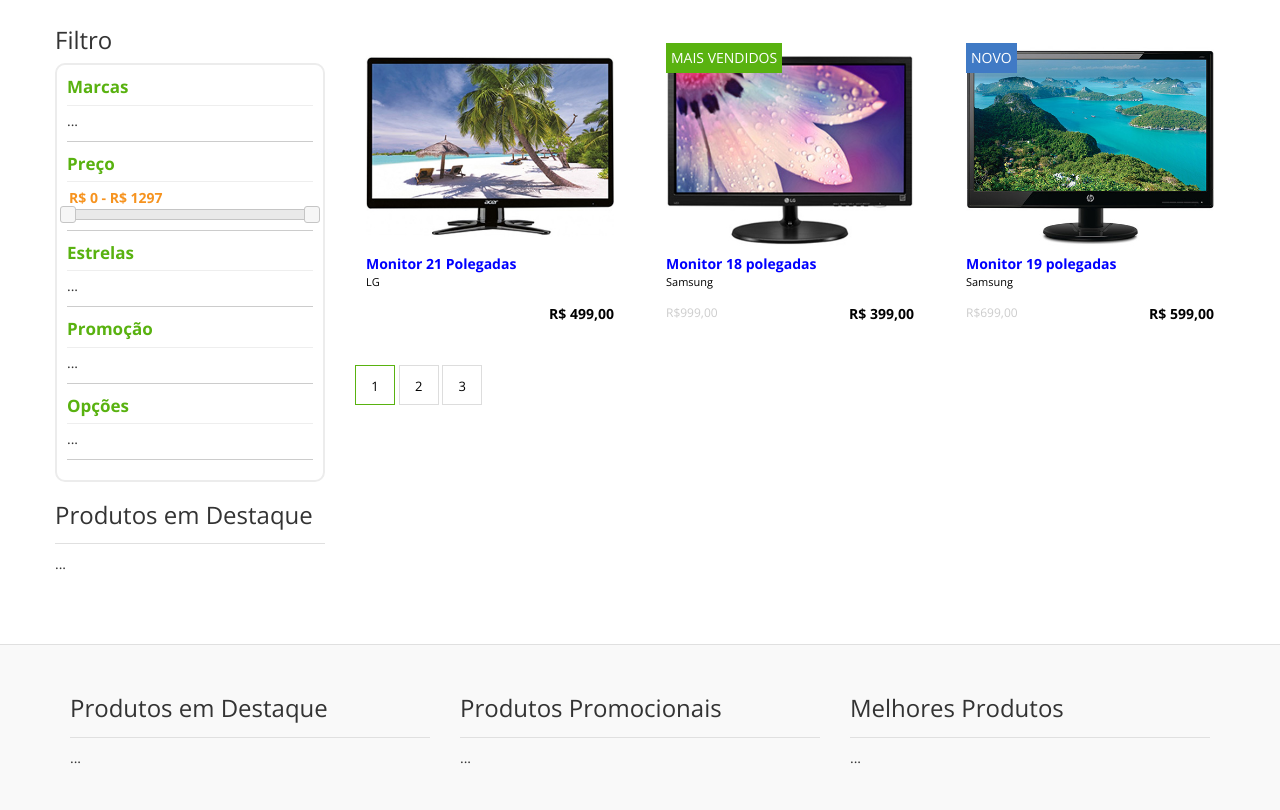
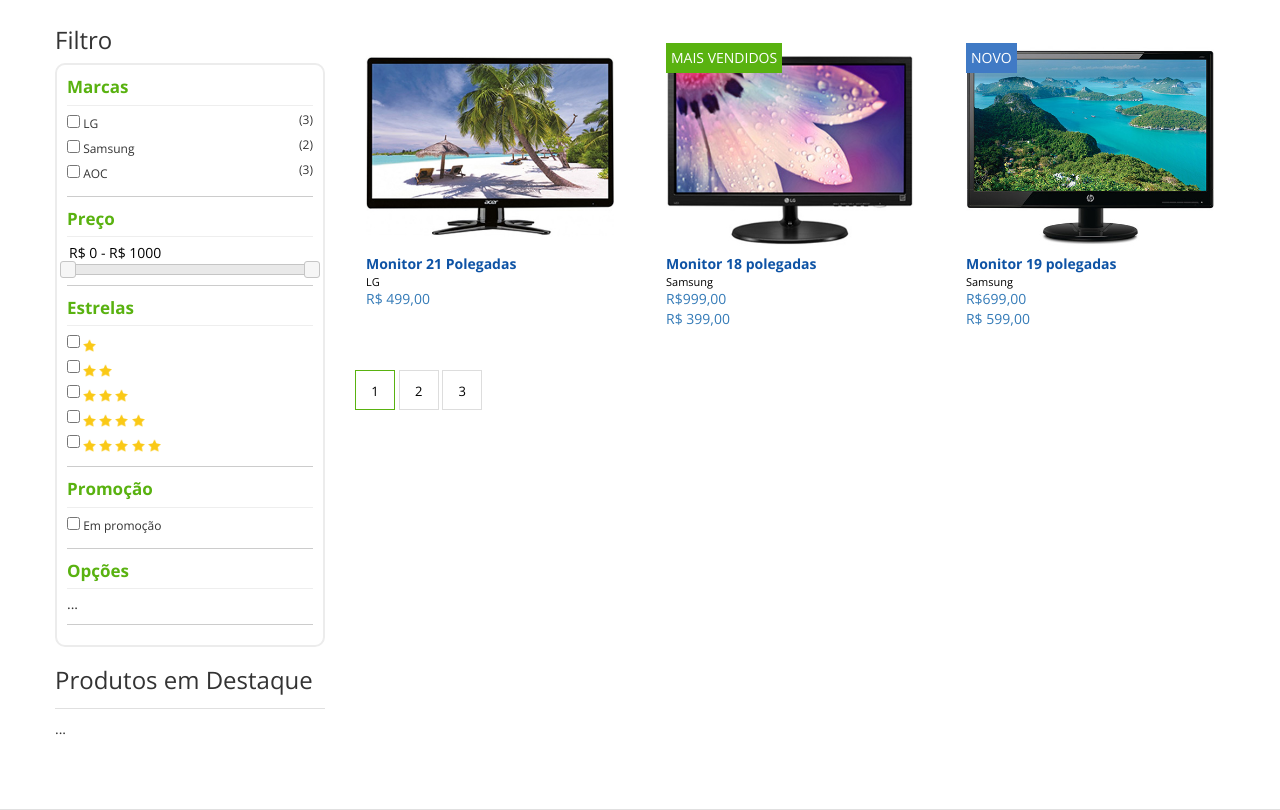
Before and after one commit to ThiagoMartinsdeMelo/ecommerce2, a PHP site: page /ecommerce2/ in a window 1280 px wide. Shown: the part 292-1102 px from the top of the page. Run offline with PHP 8.4, Linux system fonts and the light colour scheme; data comes from the database, SQL or seed files in the repository.

Commit message:
filter2/5

```diff
--- a/assets/css/style.css
+++ b/assets/css/style.css
@@ -201,14 +201,17 @@ footer {
 	background-color: #F9F9F9;
     border-top: 1px solid #e0e0e0;
 }
+
 .subarea {
 	margin-top:50px;
 	margin-bottom:50px;
 }
+
 .subarea form {
 	margin:0;
 	padding:0;
 }
+
 .subarea:before {
     content: "";
     position: absolute;
@@ -219,6 +222,7 @@ footer {
     z-index: 0;
     margin-top: 30px;
 }
+
 .subarea .subemail {
 	margin:0;
 	width:80%;
@@ -231,6 +235,7 @@ footer {
 	outline:0;
 	padding-left:15px;
 }
+
 .subarea input[type=submit] {
 	margin:0;
 	width:20%;
@@ -244,49 +249,60 @@ footer {
 	color:#FFF;
 	background-color:#59b210;
 }
+
 .subarea input[type=submit]:hover {
 	background-color:#60c011;
 }
+
 footer h3 {
 	margin-top:0;
 	margin-left:0;
 	margin-bottom:30px;
 	font-size:18px;
 }
+
 .links {
 	margin-bottom:50px;
 }
+
 .linkgroups a {
 	color: #acacac;
 	text-decoration: none;
 }
+
 .linkgroups a:hover {
 	color:#59b210;
 }
+
 .linkgroups ul,
 .linkgroups li {
 	margin:0 0 12px 0;
 	padding:0;
 	list-style:none;
 }
+
 .copyright {
 	background-color: #3D3D3D;
     padding: 17px 0;
     line-height: 30px;
     color: #8a8a8a;
 }
+
 .copyright span {
 	color:#FFF;
 }
+
 .payments {
 	text-align: right;
 }
+
 .payments img {
 	height:30px;
 	background-color:#FFF;
 	border-radius:4px;
 	margin-right:3px;
 }
+
 .no-padding {
 	padding:0;
 }
@@ -302,108 +318,113 @@ footer h3 {
 
 .product_item a {
 	text-decoration: none;
-	display: block;
+	display:block;
 }
 
 .product_tags {
-	position: absolute;
+	position:absolute;
 }
 
 .product_tag {
-	height: 30px;
-	line-height: 30px;
-	background-color: #000;
-	float: left;
-	clear: both;
-	padding-left: 5px;
-	padding-right: 5px;
-	margin-top: 5px;
-	color: #FFF;
+	height:30px;
+	line-height:30px;
+	background-color:#000;
+	float:left;
+	clear:both;
+	padding-left:5px;
+	padding-right:5px;
+	margin-top:5px;
+	color:#FFF;
 }
 
 .product_tag_red {
-	background-color: #F8484A;
+	background-color:#f8484a;
 	text-transform: uppercase;
 }
 
 .product_tag_green {
-	background-color: #59B210;
+	background-color:#59b210;
 	text-transform: uppercase;
 }
 
 .product_tag_blue {
-	background-color: #407AC5;
+	background-color:#407ac5;
 	text-transform: uppercase;
 }
 
 .product_name {
-	font-weight: bold;
-	color: #0000FF;
+	font-weight:bold;
+	color:#0e53a5;
 }
 
 .product_brand {
-	color: #000;
-	font-size: 11px;
+	color:#000;
+	font-size:11px;
 }
 
-.product_prince_from {
-	float: left;
-	color: #ccc;
-	font-size: 12px;
-	margin-top: 15px;
+.product_price_from {
+	float:left;
+	color:#CCC;
+	font-size:12px;
+	margin-top:15px;
 }
 
-.product_prince {
-	float: right;
-	color: #000;
+.product_price {
+	float:right;
+	color:#000;
 	font-weight: bold;
-	margin-top: 15px;
-}
-
-.paginationArea{
-	margin-top: 30px;
+	margin-top:15px;
 }
 
 .paginationItem {
-	width: 40px;
-	height: 40px;
-	border: 1px solid #DDD;
-	font-size: 13px;
+	width:40px;
+	height:40px;
+	border:1px solid #DDD;
+	font-size:13px;
 	text-align: center;
-	line-height: 40px;
-	display: inline-block;
+	line-height:40px;
+	display:inline-block;
 }
 
 .paginationItem:hover,
 .pag_active {
-	border: 1px solid #59B210;
+	border:1px solid #59b210;
 }
 
 .paginationItem a {
-	display: block;
-	color: #000;
+	display:block;
+	color:#000;
 	text-decoration: none;
 }
 
+.paginationArea {
+	margin-top:30px;
+}
+
 .dropdown-menu {
-	width: 100%;
+	width:100%;
 }
 
 .filterbox {
-	border-bottom: 1px solid #CCC;
-	margin-bottom: 10px;
-	padding-bottom: 10px;
+	border-bottom:1px solid #CCC;
+	margin-bottom:10px;
+	padding-bottom:10px;
 }
 
 .filtertitle {
-	color: #59b210;
-	font-size: 17px;
+	color:#59b210;
+	font-size:17px;
 	font-weight: bold;
-	padding-bottom: 5px;
-	margin-bottom: 5px;
-	border-bottom: 1px solid #EEE;
+	padding-bottom:5px;
+	margin-bottom:5px;
+	border-bottom:1px solid #EEE;
 }
 
-.filtercontent {
+.filteritem {
+	height:25px;
+	font-size:12px;
+}
 
+.filteritem label {
+	font-weight:normal;
 }
--- a/controllers/homeController.php
+++ b/controllers/homeController.php
@@ -16,6 +16,7 @@ class homeController extends Controller
 
         $products = new Products();
         $categories = new Categories();
+        $f = new Filters();
 
         $currentPage = 1;
         $offset = 0;
@@ -34,6 +35,8 @@ class homeController extends Controller
 
         $dados['categories'] = $categories->getList();
 
+        $dados['filters'] = $f->getFilters();
+
         $dados['maxslider'] = 1297;
 
         $this->loadTemplate('home', $dados);
--- a/models/brands.php
+++ b/models/Brands.php
@@ -2,6 +2,18 @@
 
 class Brands extends model
 {
+	public function getList()
+	{
+		$sql = "SELECT * FROM brands";
+
+		$sql = $this->db->query($sql);
+
+		if ($sql->rowCount() > 0) {
+			$array = $sql->fetchAll();
+		}
+
+		return $array;
+	}
 
 	public function getNameById($id)
 	{
--- /dev/null
+++ b/models/Filters.php
@@ -0,0 +1,38 @@
+<?php
+
+class Filters extends model
+{
+	public function getFilters()
+	{
+
+		$products = new Products();
+		$brands = new Brands();
+
+		$array = array(
+				'brands' => array(),
+				'maxslider' => 1000,
+				'stars' => array(),
+				'sale' => false,
+				'options' => array()
+			);
+
+		$array['brands'] = $brands->getList();
+		$brand_products = $products->getListOfBrands();
+
+		foreach ($array['brands'] as $bkey => $bitem) {
+
+			$array['brands'][$bkey]['count'] = '0';
+
+			foreach ($brand_products as $bproduct) {
+				if ($bproduct['id_brand'] == $bitem['id']) {
+					$array['brands'][$bkey]['count'] = $bproduct['c'];
+				}
+			}
+
+		}
+
+		return $array;
+
+	}
+
+}
--- a/models/Products.php
+++ b/models/Products.php
@@ -2,6 +2,20 @@
 
 class Products extends Model
 {
+
+	public function getListOfBrands()
+	{
+		$array = array();
+
+		$sql = "SELECT id_brand, COUNT(id) as c FROM products GROUP BY id_brand";
+		$sql = $this->db->query($sql);
+
+		if ($sql->rowCount() > 0) {
+			$array = $sql->fetchAll();
+		}
+
+		return $array;
+	}
 
 	public function getList($offset = 0, $limit = 3, $filters = array())
 	{
--- a/views/template.php
+++ b/views/template.php
@@ -118,7 +118,20 @@
 				  					<?php $this->lang->get('BRANDS'); ?>
 				  				</div>
 				  				<div class="filtercontent">
-				  					...
+				  					<?php
+				  						foreach ($viewData['filters']['brands'] as $bitem): ?>
+				  							<div class="filteritem">
+				  								<input type="checkbox" name="filter[brand][]" value="<?= $bitem['id']; ?>" id="filter_brand<?= $bitem['id']; ?>" />
+				  								<label for="filter_brand<?= $bitem['id']; ?>">
+				  									<?= $bitem['name']; ?>
+				  								</label>
+				  								<span style="float:right;">
+				  									(<?= $bitem['count']; ?>)
+				  								</span>
+				  							</div>
+				  					<?php
+				  						endforeach;
+				  					?>
 				  				</div>
 				  			</div>
 				  			<div class="filterbox">
@@ -126,7 +139,7 @@
 				  					<?php $this->lang->get('PRICE'); ?>
 				  				</div>
 				  				<div class="filtercontent">
-				  						<input type="text" id="amount" readonly style="border:0; color:#f6931f; font-weight:bold;">
+				  						<input type="text" id="amount" readonly style="border:0; color:#000;">
 				  					<div id="slider-range"></div>
 				  				</div>
 				  			</div>
@@ -135,7 +148,46 @@
 				  					<?php $this->lang->get('RATING'); ?>
 				  				</div>
 				  				<div class="filtercontent">
-				  					...
+				  					<div class="filteritem">
+				  						<input type="checkbox" name="filter[star][]" value="1" id="filter_star1" />
+				  						<label for="filter_star1">
+					  						<img src="<?php echo BASE_URL; ?>assets/images/star.png" height="13" border="0" />
+					  					</label>
+				  					</div>
+				  					<div class="filteritem">
+				  						<input type="checkbox" name="filter[star][]" value="2" id="filter_star2" />
+				  						<label for="filter_star2">
+					  						<img src="<?php echo BASE_URL; ?>assets/images/star.png" height="13" border="0" />
+					  						<img src="<?php echo BASE_URL; ?>assets/images/star.png" height="13" border="0" />
+					  					</label>
+				  					</div>
+				  					<div class="filteritem">
+				  						<input type="checkbox" name="filter[star][]" value="3" id="filter_star3" />
+				  						<label for="filter_star3">
+					  						<img src="<?php echo BASE_URL; ?>assets/images/star.png" height="13" border="0" />
+					  						<img src="<?php echo BASE_URL; ?>assets/images/star.png" height="13" border="0" />
+					  						<img src="<?php echo BASE_URL; ?>assets/images/star.png" height="13" border="0" />
+					  					</label>
+				  					</div>
+				  					<div class="filteritem">
+				  						<input type="checkbox" name="filter[star][]" value="4" id="filter_star4" />
+				  						<label for="filter_star4">
+					  						<img src="<?php echo BASE_URL; ?>assets/images/star.png" height="13" border="0" />
+					  						<img src="<?php echo BASE_URL; ?>assets/images/star.png" height="13" border="0" />
+					  						<img src="<?php echo BASE_URL; ?>assets/images/star.png" height="13" border="0" />
+					  						<img src="<?php echo BASE_URL; ?>assets/images/star.png" height="13" border="0" />
+					  					</label>
+				  					</div>
+				  					<div class="filteritem">
+				  						<input type="checkbox" name="filter[star][]" value="5" id="filter_star5" />
+				  						<label for="filter_star5">
+					  						<img src="<?php echo BASE_URL; ?>assets/images/star.png" height="13" border="0" />
+					  						<img src="<?php echo BASE_URL; ?>assets/images/star.png" height="13" border="0" />
+					  						<img src="<?php echo BASE_URL; ?>assets/images/star.png" height="13" border="0" />
+					  						<img src="<?php echo BASE_URL; ?>assets/images/star.png" height="13" border="0" />
+					  						<img src="<?php echo BASE_URL; ?>assets/images/star.png" height="13" border="0" />
+					  					</label>
+				  					</div>
 				  				</div>
 				  			</div>
 				  			<div class="filterbox">
@@ -143,7 +195,9 @@
 				  					<?php $this->lang->get('SALE'); ?>
 				  				</div>
 				  				<div class="filtercontent">
-				  					...
+				  					<div class="filteritem">
+				  						<input type="checkbox" name="filter[sale]" id="filter_sale" /> <label for="filter_sale">Em promoção</label>
+				  					</div>
 				  				</div>
 				  			</div>
 				  			<div class="filterbox">
@@ -274,7 +328,7 @@
 	    </footer>
 		<script type="text/javascript">
 			var BASE_URL = '<?php echo BASE_URL; ?>';
-			var maxslider = <?= $viewData['maxslider'] ?>;
+			var maxslider = <?= $viewData['filters']['maxslider'] ?>;
 		</script>
 		<script type="text/javascript" src="<?php echo BASE_URL; ?>assets/js/jquery.min.js"></script>
 		<script type="text/javascript" src="<?php echo BASE_URL; ?>assets/js/jquery-ui.min.js"></script>
```
Also changed, not shown: assets/images/star.png (added).
